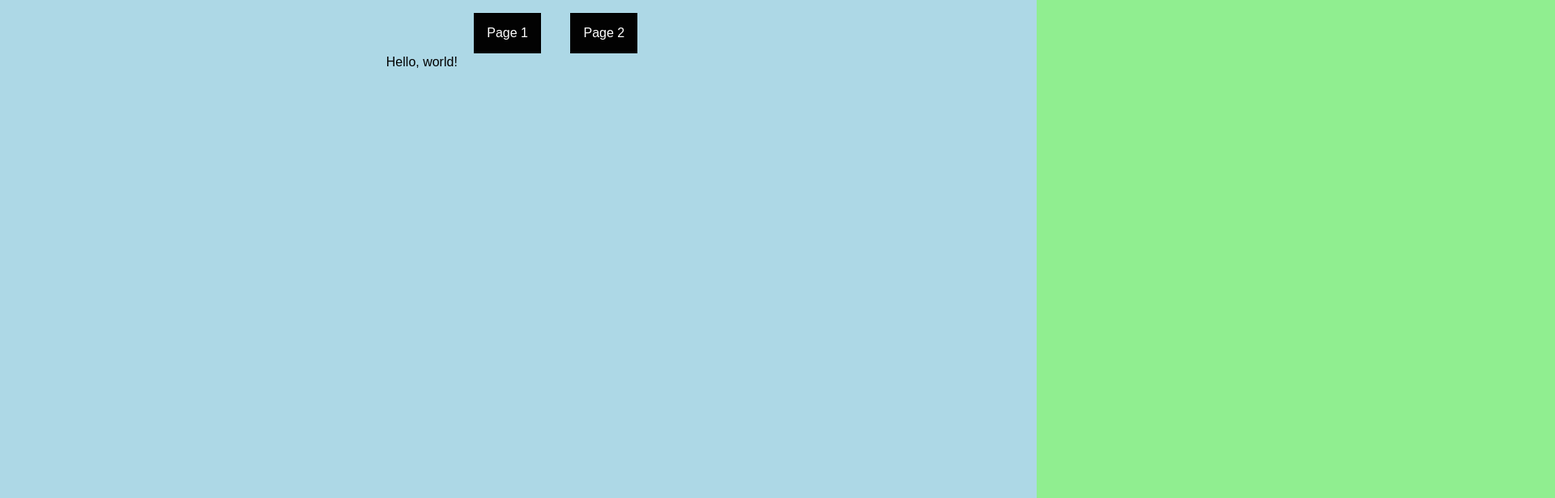
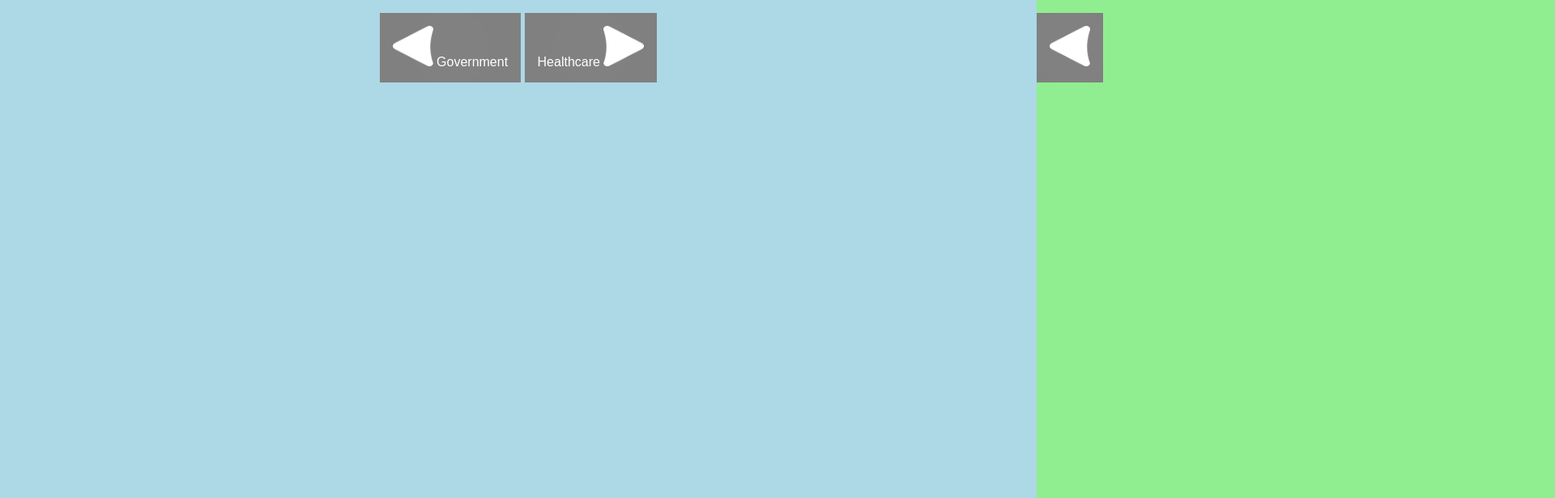
Before and after one commit to emgore1016/Kaon-Sample, a plain HTML site: page project/index.html in a window 1280 px wide. Shown: the top 616 px of the page at 81% size, 1920 px wide, since content can reach past the window. Drawn offline with Linux system fonts and the light colour scheme.

Commit message:
adjust buttons to match

```diff
--- a/project/css/app.css
+++ b/project/css/app.css
@@ -5,6 +5,11 @@ html {
 body {
 	margin: 0;
 	overflow: hidden;
+}
+
+img {
+	height: 50px;
+	width: 50px;
 }
 
 .page {
@@ -26,28 +31,28 @@ body {
 }
 
 .page[data-page="inner_1"] {
-	transform: translate(-75%);
+	transform: translate(-100%);
 	background: lightcoral;
+	text-align: right;
 }
 
 .page[data-page="inner_2"] {
-	transform: translate(75%);
+	transform: translate(100%);
 	background: lightgreen;
+	text-align: left;
 }
 
 .page.active {
 	transform: translate(0);
 	/* background: lightyellow; */
-	display: block;
-	z-index: 1;
 }
 
 .button {
 	color: white;
-	background: black;
+	background: gray;
 	padding: 1rem;
 	display: inline-block;
-	margin: 1rem;
+	margin: 1rem 0;
 	position: relative;
 	overflow: hidden;
 }
--- a/project/index.html
+++ b/project/index.html
@@ -11,15 +11,23 @@
 
 <body>
   <div class="page active" data-page="entry">
-    Hello, world!
-    <div class="button" data-js-page="inner_1">Page 1</div>
-    <div class="button" data-js-page="inner_2">Page 2</div>
+    <div class="button" data-js-page="inner_1">
+      <img src="../assets/arrowL.png" alt="">
+      Government
+    </div>
+    <div class="button" data-js-page="inner_2">
+      Healthcare
+      <img src="../assets/arrowR.png" alt="">
+    </div>
   </div>
   <div class="page" data-page="inner_1">
-    <div class="button" data-js-page="entry">Back</div>
+
+    <div class="button" data-js-page="entry">
+      <img src="../assets/arrowR.png" alt="Back">
+    </div>
   </div>
   <div class="page" data-page="inner_2">
-    <div class="button" data-js-page="entry">Back</div>
+    <div class="button" data-js-page="entry"><img src="../assets/arrowL.png" alt="Back"></div>
   </div>
 </body>
 
```
